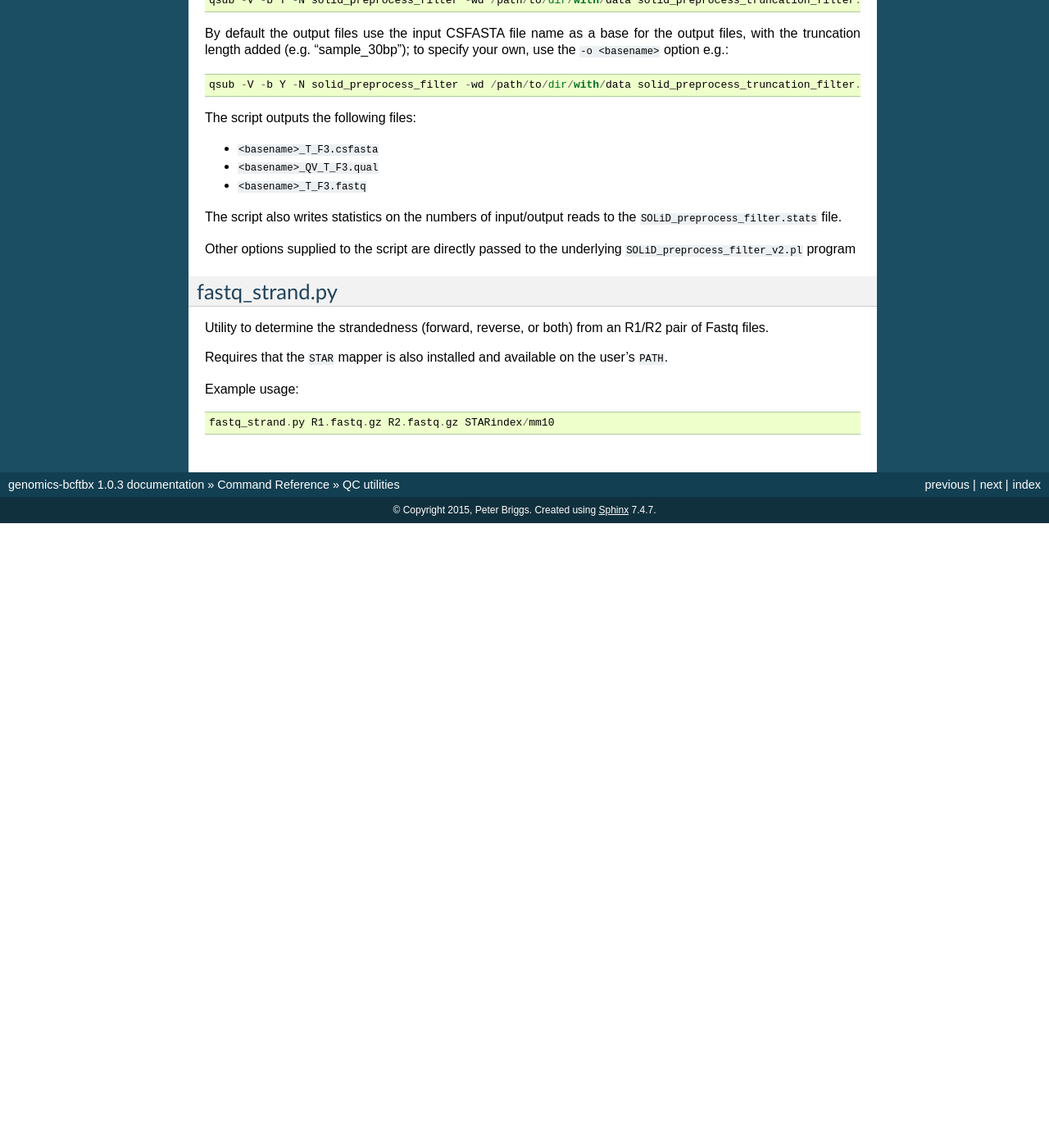
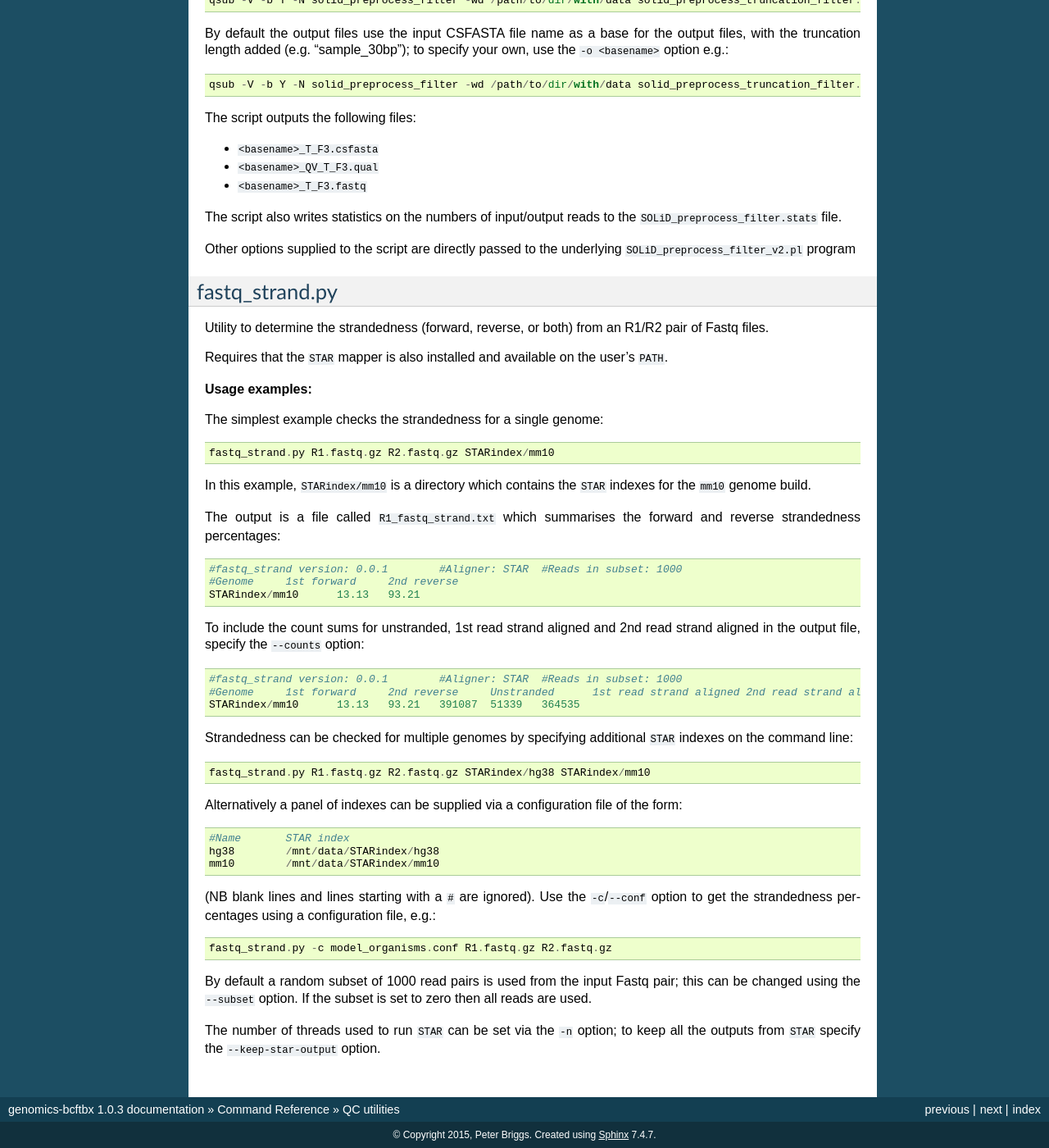
Before and after one commit to fls-bioinformatics-core/genomics, a Sphinx documentation site: the page built from docs/source/reference/qc_pipeline.rst, in a window 1280 px wide and 1400 px high, scrolled down 5966 px. Shown: the whole window at 82% size. Built offline with Sphinx 7.4.7, drawn with Linux system fonts in a browser that asks for light colours; before the commit the page ends 6604 px from its top, so only the background shows below that.

Commit message:
fastq_strand.py: expand usage documentation with examples etc.

```diff
--- a/docs/source/reference/qc_pipeline.rst
+++ b/docs/source/reference/qc_pipeline.rst
@@ -398,6 +398,52 @@ an R1/R2 pair of Fastq files.
 Requires that the ``STAR`` mapper is also installed and available on the
 user's ``PATH``.
 
-Example usage::
+**Usage examples:**
+
+The simplest example checks the strandedness for a single genome::
 
     fastq_strand.py R1.fastq.gz R2.fastq.gz STARindex/mm10
+
+In this example, ``STARindex/mm10`` is a directory which contains the
+``STAR`` indexes for the ``mm10`` genome build.
+
+The output is a file called ``R1_fastq_strand.txt`` which summarises the
+forward and reverse strandedness percentages::
+
+    #fastq_strand version: 0.0.1	#Aligner: STAR	#Reads in subset: 1000
+    #Genome	1st forward	2nd reverse
+    STARindex/mm10	13.13	93.21
+
+To include the count sums for unstranded, 1st read strand aligned and
+2nd read strand aligned in the output file, specify the ``--counts``
+option::
+
+    #fastq_strand version: 0.0.1	#Aligner: STAR	#Reads in subset: 1000
+    #Genome	1st forward	2nd reverse	Unstranded	1st read strand aligned	2nd read strand aligned
+    STARindex/mm10	13.13	93.21	391087	51339	364535
+
+Strandedness can be checked for multiple genomes by specifying
+additional ``STAR`` indexes on the command line::
+
+    fastq_strand.py R1.fastq.gz R2.fastq.gz STARindex/hg38 STARindex/mm10
+
+Alternatively a panel of indexes can be supplied via a configuration
+file of the form::
+
+    #Name	STAR index
+    hg38	/mnt/data/STARindex/hg38
+    mm10	/mnt/data/STARindex/mm10
+
+(NB blank lines and lines starting with a ``#`` are ignored). Use the
+``-c``/``--conf`` option to get the strandedness percentages using a
+configuration file, e.g.::
+
+    fastq_strand.py -c model_organisms.conf R1.fastq.gz R2.fastq.gz
+
+By default a random subset of 1000 read pairs is used from the input
+Fastq pair; this can be changed using the ``--subset`` option. If the
+subset is set to zero then all reads are used.
+
+The number of threads used to run ``STAR`` can be set via the ``-n``
+option; to keep all the outputs from ``STAR`` specify the
+``--keep-star-output`` option.
```
